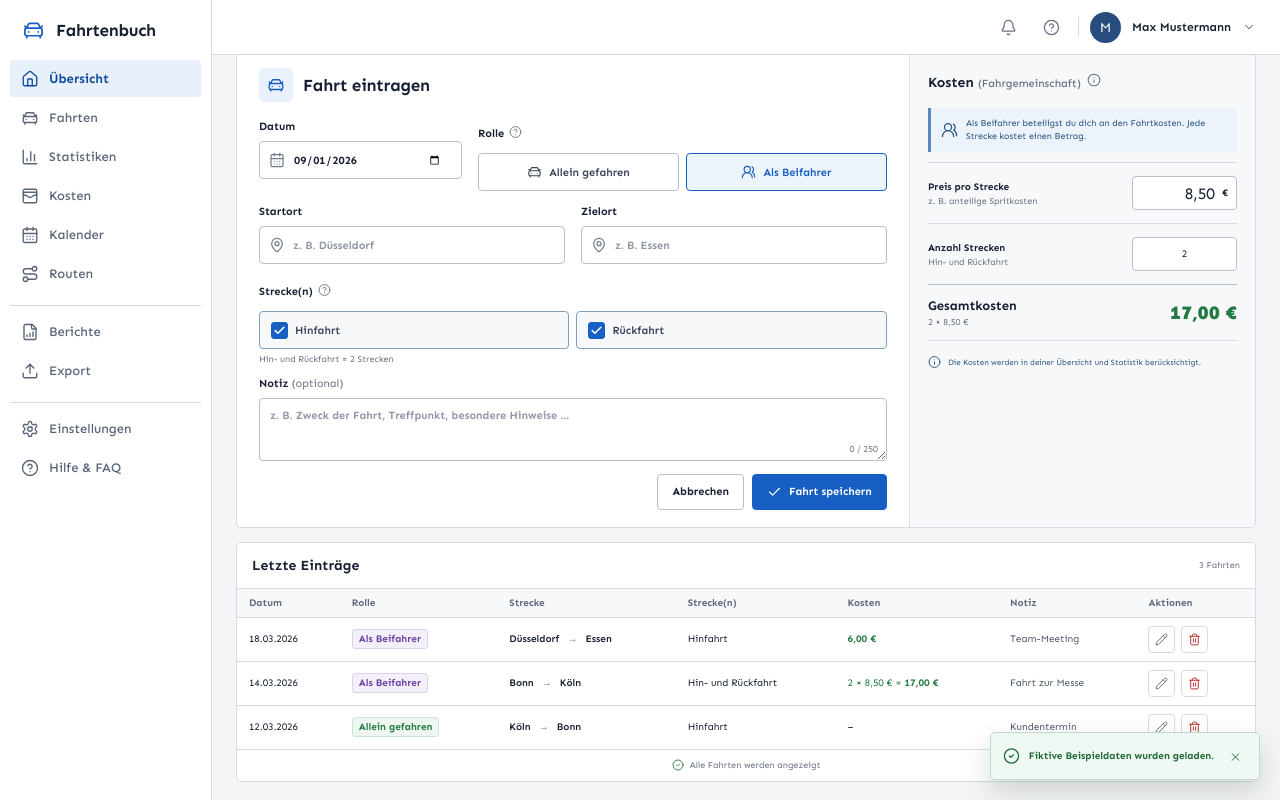
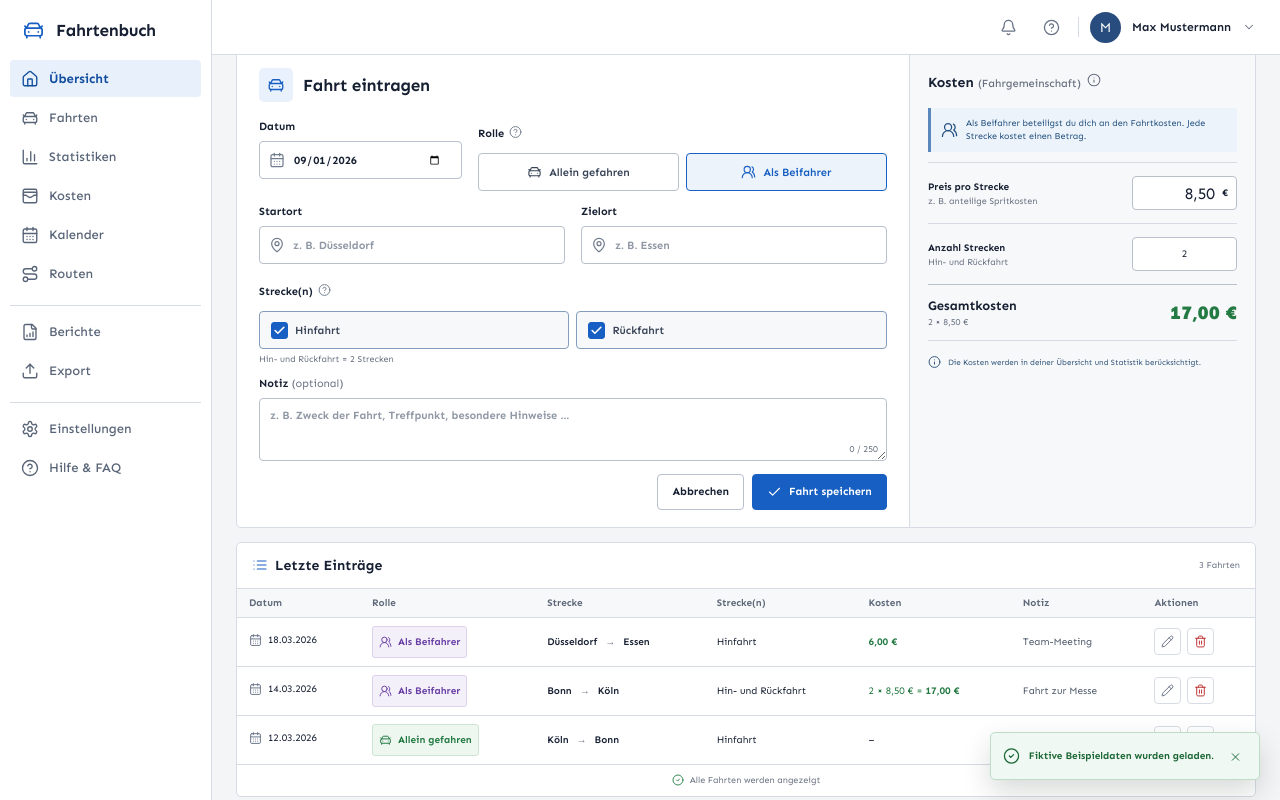
Before and after one commit to nightlifex/fahrtenbuch, a React (Vite) app: page / in a window 1280 px wide. Both pictures are taken after a click on the button "Beispieldaten laden". Shown: the part 163-963 px from the top of the page. Built offline with nearby package versions, Linux system fonts and the light colour scheme.

Commit message:
UI: Icons und Streckenauswahl korrigieren

```diff
--- a/src/components/RecentTrips.tsx
+++ b/src/components/RecentTrips.tsx
@@ -1,4 +1,4 @@
-import { CarFront, CheckCircle2, ChevronDown, Pencil, Trash2 } from "lucide-react";
+import { CalendarDays, CarFront, CheckCircle2, ChevronDown, List, Pencil, Trash2, UsersRound } from "lucide-react";
 import { useState } from "react";
 import type { Trip } from "../types";
 import { directionLabel, formatCurrency, formatDate, legCount } from "../utils/trips";
@@ -15,7 +15,7 @@ export function RecentTrips({ trips, onEdit, onDelete, onLoadSamples }: RecentTr
   const visible = showAll ? trips : trips.slice(0, 10);
   return (
     <section className="recent-trips-card">
-      <div className="card-heading"><h2>Letzte Einträge</h2><span>{trips.length} {trips.length === 1 ? "Fahrt" : "Fahrten"}</span></div>
+      <div className="card-heading"><h2><List />Letzte Einträge</h2><span>{trips.length} {trips.length === 1 ? "Fahrt" : "Fahrten"}</span></div>
       {trips.length === 0 ? (
         <div className="empty-trips"><span><CarFront /></span><h3>Noch keine Fahrt gespeichert</h3><p>Trage deine erste Fahrt ein oder starte mit vollständig fiktiven Beispieldaten.</p>{onLoadSamples && <button className="button secondary" onClick={onLoadSamples}>Beispieldaten laden</button>}</div>
       ) : (
@@ -25,8 +25,8 @@ export function RecentTrips({ trips, onEdit, onDelete, onLoadSamples }: RecentTr
               <thead><tr><th>Datum</th><th>Rolle</th><th>Strecke</th><th>Strecke(n)</th><th>Kosten</th><th>Notiz</th><th>Aktionen</th></tr></thead>
               <tbody>{visible.map((trip) => (
                 <tr key={trip.id}>
-                  <td><span className="date-cell">{formatDate(trip.date)}</span></td>
-                  <td><span className={`role-badge ${trip.role}`} >{trip.role === "driver" ? "Allein gefahren" : "Als Beifahrer"}</span></td>
+                  <td><span className="date-cell"><CalendarDays />{formatDate(trip.date)}</span></td>
+                  <td><span className={`role-badge ${trip.role}`} >{trip.role === "driver" ? <CarFront /> : <UsersRound />}{trip.role === "driver" ? "Allein gefahren" : "Als Beifahrer"}</span></td>
                   <td><strong className="route-cell">{trip.startLocation}<span>→</span>{trip.destination}</strong></td>
                   <td>{directionLabel(trip)}</td>
                   <td>{trip.role === "driver" ? <span>–</span> : <span className="cost-cell">{legCount(trip) > 1 && `${legCount(trip)} × ${formatCurrency(trip.pricePerLegCents)} = `}<strong>{formatCurrency(trip.totalCostCents)}</strong></span>}</td>
```
